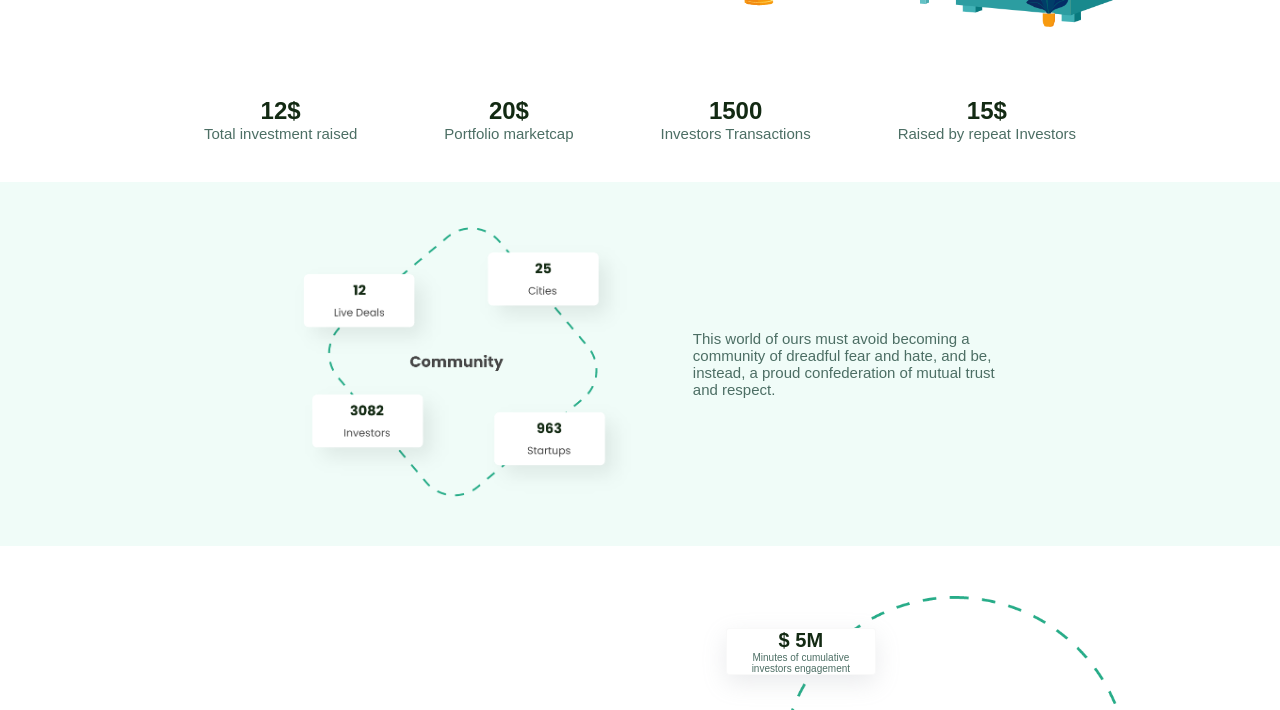
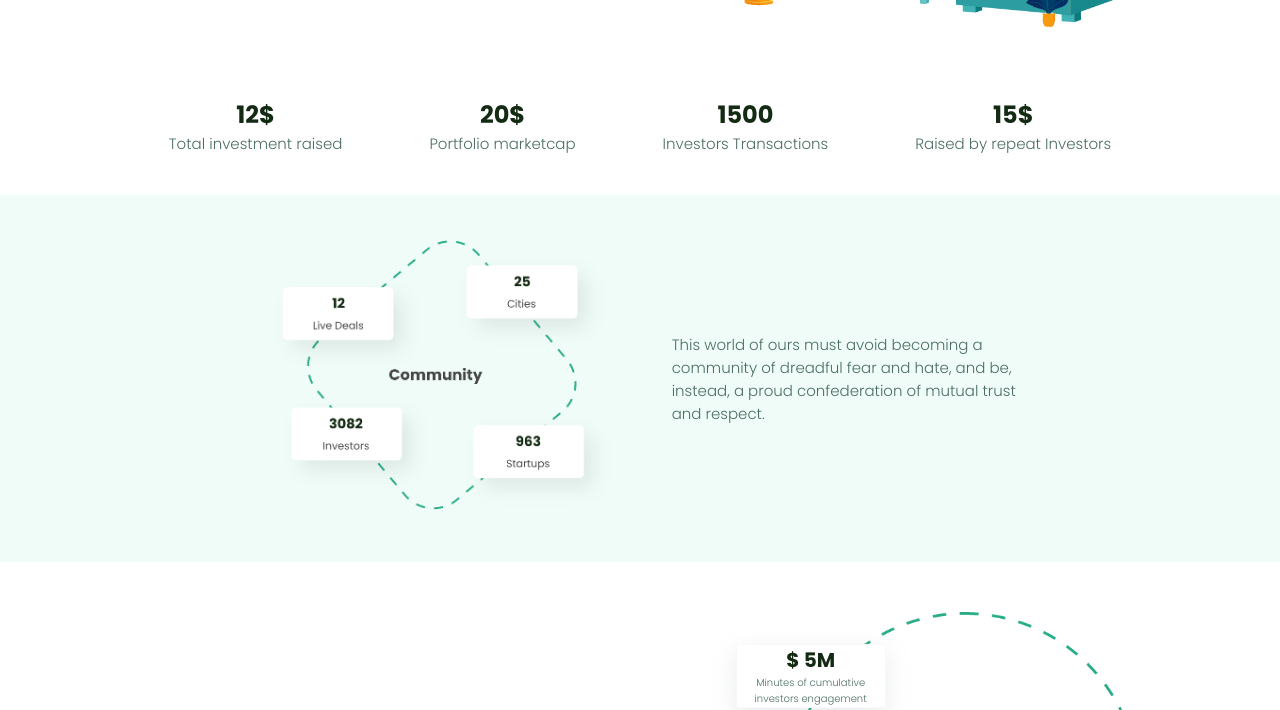
Before and after one commit to Anilkumarbhu/Beej-Project, a plain HTML site: page index.html in a window 1280 px wide. Shown: the part 353-1063 px from the top of the page. Drawn offline with Linux system fonts and the light colour scheme.

Commit message:
made change in fonts

```diff
--- a/index.html
+++ b/index.html
@@ -4,6 +4,9 @@
     <meta charset="UTF-8">
     <meta name="viewport" content="width=device-width, initial-scale=1.0">
     <title>Beej project</title>
+    <link rel="preconnect" href="https://fonts.googleapis.com">
+    <link rel="preconnect" href="https://fonts.gstatic.com" crossorigin>
+    <link href="https://fonts.googleapis.com/css2?family=Outfit:wght@100..900&family=Poppins:ital,wght@0,100;0,200;0,300;0,400;0,500;0,600;0,700;0,800;0,900;1,100;1,200;1,300;1,400;1,500;1,600;1,700;1,800;1,900&display=swap" rel="stylesheet">
     <link rel="stylesheet" href="style.css">
 </head>
 <body>
--- a/style.css
+++ b/style.css
@@ -7,7 +7,7 @@
 body {
 
     font-weight: bold;
-    font-family: 'Poppins', sans-serif;
+    font-family: "Poppins", sans-serif;
     color: #132A13;
     /* border: 2px solid red; */
 }
```
